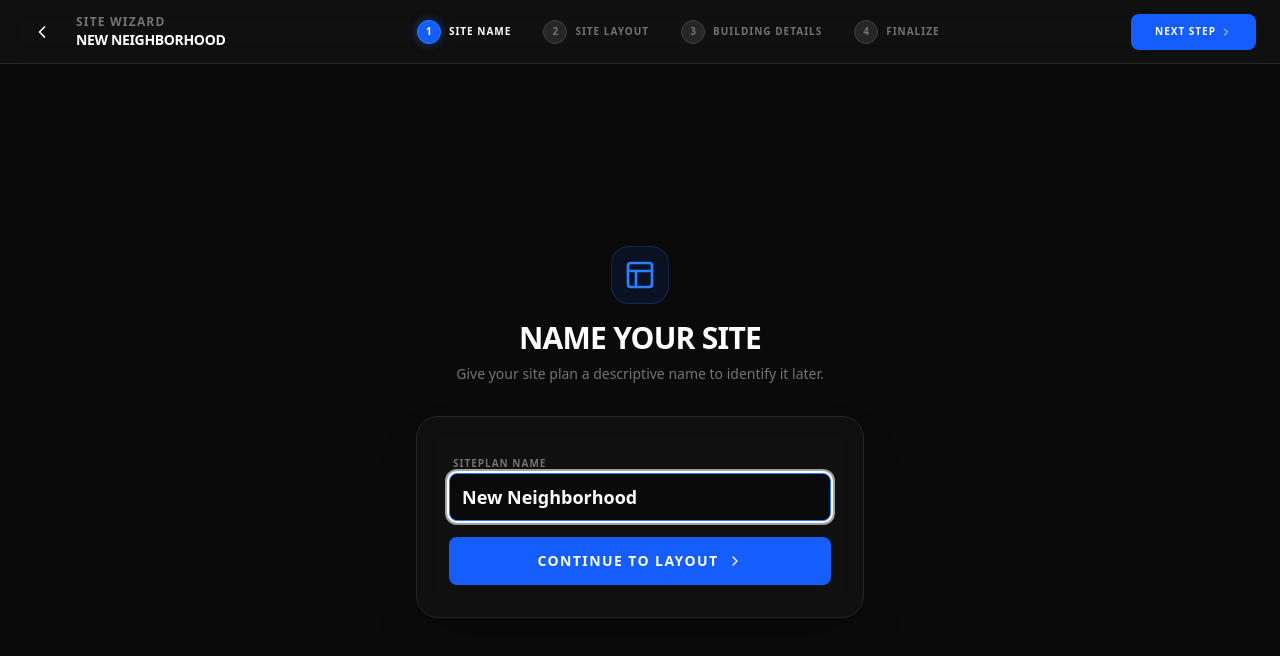
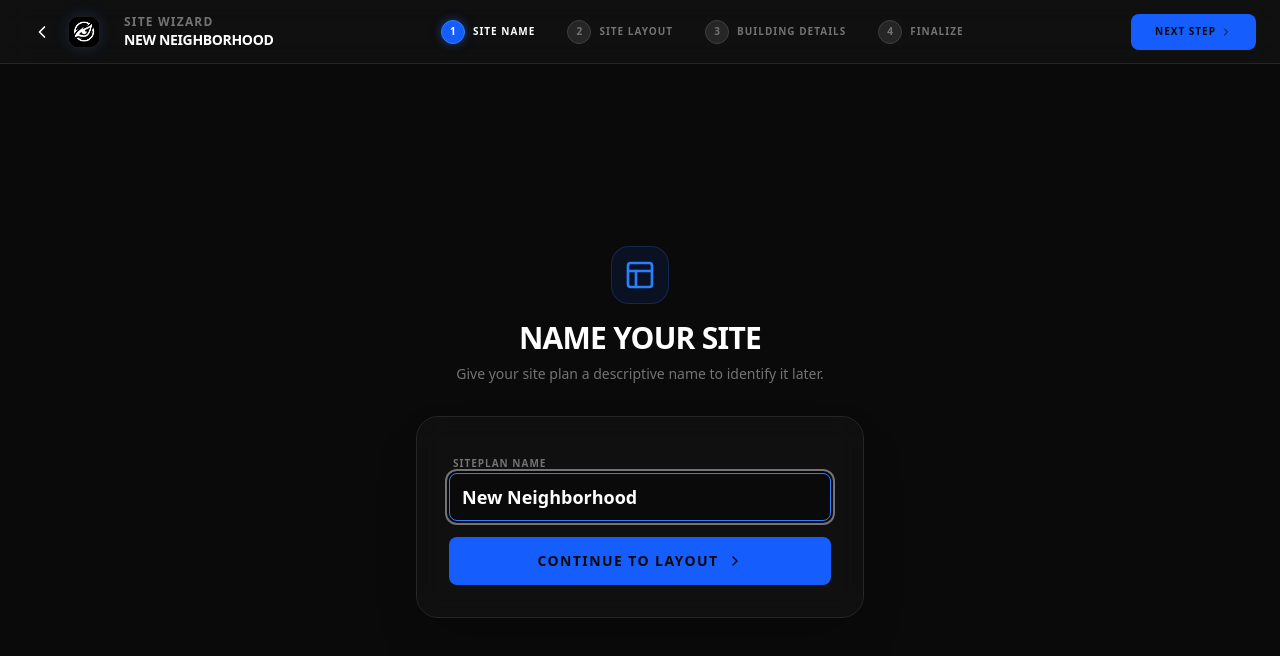
Before and after one commit to sandipndev/hawkeyes, a Next.js app: page /dashboard/new-site in a window 1280 px wide. Shown: the top 656 px of the page. Built offline with nearby package versions, Linux system fonts and the light colour scheme.

Commit message:
feat: home screen ui

```diff
--- a/app/dashboard/new-site/page.tsx
+++ b/app/dashboard/new-site/page.tsx
@@ -26,6 +26,7 @@ import {
   Armchair
 } from "lucide-react"
 import Link from "next/link"
+import Image from "next/image"
 import { Button } from "@/components/ui/button"
 import { Input } from "@/components/ui/input"
 import { Label } from "@/components/ui/label"
@@ -160,10 +161,15 @@ export default function NewSiteWizard() {
     <div className="h-screen bg-neutral-950 text-white flex flex-col overflow-hidden">
       {/* Header */}
       <header className="h-16 border-b border-neutral-800 flex items-center justify-between px-6 bg-neutral-900/50 backdrop-blur-md z-30">
-        <div className="flex items-center gap-4">
-          <Link href="/dashboard" className="p-2 hover:bg-neutral-800 rounded-lg transition-colors">
-            <ChevronLeft className="w-5 h-5" />
-          </Link>
+        <div className="flex items-center gap-6">
+          <div className="flex items-center gap-2">
+            <Link href="/dashboard" className="p-2 hover:bg-neutral-800 rounded-lg transition-colors">
+              <ChevronLeft className="w-5 h-5" />
+            </Link>
+            <div className="w-8 h-8 relative rounded-lg overflow-hidden shadow-[0_0_15px_rgba(59,130,246,0.2)] border border-white/5">
+              <Image src="/logo.png" alt="Hawkeyes Logo" fill className="object-cover" />
+            </div>
+          </div>
           <div>
             <h1 className="text-xs font-bold uppercase tracking-widest text-neutral-500">Site Wizard</h1>
             <div className="flex items-center gap-1.5">
--- a/app/dashboard/page.tsx
+++ b/app/dashboard/page.tsx
@@ -45,8 +45,8 @@ export default async function DashboardPage() {
           <div className="flex justify-between items-center h-16">
             <div className="flex items-center gap-8">
               <div className="flex items-center gap-2">
-                <div className="w-8 h-8 bg-blue-600 rounded-lg flex items-center justify-center">
-                  <Video className="w-5 h-5 text-white" />
+                <div className="w-8 h-8 relative rounded-lg overflow-hidden shadow-[0_0_15px_rgba(59,130,246,0.3)]">
+                  <Image src="/logo.png" alt="Hawkeyes Logo" fill className="object-cover" />
                 </div>
                 <span className="text-xl font-bold tracking-tight">Hawkeyes</span>
               </div>
--- a/app/globals.css
+++ b/app/globals.css
@@ -4,10 +4,11 @@
 @custom-variant dark (&:is(.dark *));
 
 @theme {
-  --color-primary: #3b82f6;
-  --color-secondary: #a855f7;
+  --color-primary: var(--primary);
+  --color-secondary: var(--secondary);
+  --color-accent: var(--accent);
   --color-surface: rgba(255, 255, 255, 0.05);
-  --color-border: rgba(255, 255, 255, 0.1);
+  --color-border: var(--border);
 
   --font-display: ui-sans-serif, system-ui, sans-serif;
 }
@@ -61,31 +62,31 @@
 
 :root {
   --radius: 0.625rem;
-  --background: oklch(1 0 0);
-  --foreground: oklch(0.145 0 0);
-  --card: oklch(1 0 0);
-  --card-foreground: oklch(0.145 0 0);
-  --popover: oklch(1 0 0);
-  --popover-foreground: oklch(0.145 0 0);
-  --primary: oklch(0.205 0 0);
-  --primary-foreground: oklch(0.985 0 0);
-  --secondary: oklch(0.97 0 0);
-  --secondary-foreground: oklch(0.205 0 0);
-  --muted: oklch(0.97 0 0);
-  --muted-foreground: oklch(0.556 0 0);
-  --accent: oklch(0.97 0 0);
-  --accent-foreground: oklch(0.205 0 0);
+  --background: oklch(0.12 0.015 250);
+  --foreground: oklch(0.985 0 0);
+  --card: oklch(0.16 0.02 250);
+  --card-foreground: oklch(0.985 0 0);
+  --popover: oklch(0.16 0.02 250);
+  --popover-foreground: oklch(0.985 0 0);
+  --primary: oklch(0.65 0.24 250);
+  --primary-foreground: oklch(0.145 0 0);
+  --secondary: oklch(0.7 0.2 310);
+  --secondary-foreground: oklch(0.985 0 0);
+  --muted: oklch(0.269 0 0);
+  --muted-foreground: oklch(0.708 0 0);
+  --accent: oklch(0.88 0.17 100);
+  --accent-foreground: oklch(0.145 0 0);
   --destructive: oklch(0.577 0.245 27.325);
-  --border: oklch(0.922 0 0);
-  --input: oklch(0.922 0 0);
-  --ring: oklch(0.708 0 0);
+  --border: oklch(1 0 0 / 10%);
+  --input: oklch(1 0 0 / 15%);
+  --ring: oklch(0.556 0 0);
   --chart-1: oklch(0.646 0.222 41.116);
   --chart-2: oklch(0.6 0.118 184.704);
   --chart-3: oklch(0.398 0.07 227.392);
   --chart-4: oklch(0.828 0.189 84.429);
   --chart-5: oklch(0.769 0.188 70.08);
-  --sidebar: oklch(0.985 0 0);
-  --sidebar-foreground: oklch(0.145 0 0);
+  --sidebar: oklch(0.16 0.02 250);
+  --sidebar-foreground: oklch(0.985 0 0);
   --sidebar-primary: oklch(0.205 0 0);
   --sidebar-primary-foreground: oklch(0.985 0 0);
   --sidebar-accent: oklch(0.97 0 0);
@@ -95,20 +96,20 @@
 }
 
 .dark {
-  --background: oklch(0.145 0 0);
+  --background: oklch(0.12 0.015 250);
   --foreground: oklch(0.985 0 0);
-  --card: oklch(0.205 0 0);
+  --card: oklch(0.16 0.02 250);
   --card-foreground: oklch(0.985 0 0);
-  --popover: oklch(0.205 0 0);
+  --popover: oklch(0.16 0.02 250);
   --popover-foreground: oklch(0.985 0 0);
-  --primary: oklch(0.922 0 0);
-  --primary-foreground: oklch(0.205 0 0);
-  --secondary: oklch(0.269 0 0);
+  --primary: oklch(0.65 0.24 250);
+  --primary-foreground: oklch(0.145 0 0);
+  --secondary: oklch(0.7 0.2 310);
   --secondary-foreground: oklch(0.985 0 0);
   --muted: oklch(0.269 0 0);
   --muted-foreground: oklch(0.708 0 0);
-  --accent: oklch(0.269 0 0);
-  --accent-foreground: oklch(0.985 0 0);
+  --accent: oklch(0.88 0.17 100);
+  --accent-foreground: oklch(0.145 0 0);
   --destructive: oklch(0.704 0.191 22.216);
   --border: oklch(1 0 0 / 10%);
   --input: oklch(1 0 0 / 15%);
@@ -118,7 +119,7 @@
   --chart-3: oklch(0.769 0.188 70.08);
   --chart-4: oklch(0.627 0.265 303.9);
   --chart-5: oklch(0.645 0.246 16.439);
-  --sidebar: oklch(0.205 0 0);
+  --sidebar: oklch(0.16 0.02 250);
   --sidebar-foreground: oklch(0.985 0 0);
   --sidebar-primary: oklch(0.488 0.243 264.376);
   --sidebar-primary-foreground: oklch(0.985 0 0);
--- a/app/layout.tsx
+++ b/app/layout.tsx
@@ -4,6 +4,9 @@ import "./globals.css";
 export const metadata: Metadata = {
   title: "Hawkeyes | Real-Time Intelligence Engine",
   description: "AI-powered spatial intelligence for physical spaces. Real-time monitoring, threat detection, and incident response.",
+  icons: {
+    icon: "/logo.png",
+  },
 };
 
 export default function RootLayout({
--- a/app/login/page.tsx
+++ b/app/login/page.tsx
@@ -1,11 +1,17 @@
 import { signIn } from "@/auth"
+import Image from "next/image"
 
 export default function LoginPage() {
   return (
     <div className="flex flex-col items-center justify-center min-h-screen bg-neutral-950 text-white">
       <div className="p-8 bg-neutral-900 rounded-2xl shadow-2xl border border-neutral-800 w-full max-w-md text-center">
-        <h1 className="text-3xl font-bold mb-6">Welcome Back</h1>
-        <p className="text-neutral-400 mb-8">Sign in to Hawkeyes to manage your floorplans.</p>
+        <div className="flex justify-center mb-6">
+          <div className="w-12 h-12 relative rounded-xl overflow-hidden shadow-[0_0_20px_rgba(59,130,246,0.3)] border border-white/10">
+            <Image src="/logo.png" alt="Hawkeyes Logo" fill className="object-cover" />
+          </div>
+        </div>
+        <h1 className="text-3xl font-bold mb-2">Welcome Back</h1>
+        <p className="text-neutral-400 mb-8">Sign in to Hawkeyes to manage your sites.</p>
 
         <form
           action={async () => {
--- a/app/page.tsx
+++ b/app/page.tsx
@@ -1,6 +1,7 @@
 "use client";
 
 import Link from "next/link";
+import Image from "next/image";
 import dynamic from "next/dynamic";
 import { useState, useRef } from "react";
 import { neighborhood as exampleNeighborhood, TOWER_CAM_2 } from "./floorplan/example";
@@ -114,10 +115,12 @@ export default function Home() {
   return (
     <SceneSettingsProvider neighborhood={neighborhood}>
       <main>
-        <header className="border-b border-border backdrop-blur-sm fixed top-0 w-full z-50 bg-black/50">
+        <header className="border-b border-white/5 backdrop-blur-md fixed top-0 w-full z-50 bg-black/20">
         <nav className="max-w-7xl mx-auto px-6 py-4 flex items-center justify-between">
           <div className="flex items-center gap-2">
-            <div className="w-8 h-8 bg-gradient-to-br from-primary to-secondary rounded-lg shadow-[0_0_15px_rgba(0,210,255,0.5)] border border-white/20" />
+            <div className="w-8 h-8 relative rounded-lg overflow-hidden shadow-[0_0_15px_rgba(var(--primary),0.5)] border border-white/20">
+              <Image src="/logo.png" alt="Hawkeyes Logo" fill className="object-cover" />
+            </div>
             <span className="font-black text-xl tracking-tighter uppercase text-white">Hawkeyes</span>
           </div>
           <Link href="/login" className="px-6 py-2 bg-white/10 backdrop-blur-md border border-white/20 text-white rounded-full font-medium hover:bg-white/20 transition-all shadow-[inset_0_1px_1px_rgba(255,255,255,0.2)]">
@@ -128,10 +131,13 @@ export default function Home() {
 
       <InfiniteHero
         title={
-          <>
-            Real-Time Intelligence for
-            <span className="bg-gradient-to-r from-primary via-white to-secondary bg-clip-text text-transparent italic"> Physical Spaces</span>
-          </>
+          <div className="relative inline-block">
+            <div className="absolute -inset-x-20 -inset-y-10 bg-primary/20 blur-[100px] rounded-full opacity-50" />
+            <div className="relative z-10">
+              Real-Time Intelligence for
+              <span className="bg-gradient-to-r from-primary via-white to-secondary bg-clip-text text-transparent italic"> Physical Spaces</span>
+            </div>
+          </div>
         }
         description="Hawkeyes is the foundational engine that lets AI understand and reason about real-world spaces—so humans can act faster, with total confidence."
         primaryCtaText="Get Started Now"
@@ -142,23 +148,23 @@ export default function Home() {
       <section className="px-6 pb-24 -mt-32 relative z-20">
         <div className="max-w-4xl mx-auto">
           <div className="grid md:grid-cols-3 gap-6 pt-8 text-left">
-            <div className="p-8 rounded-[2rem] border border-white/10 bg-white/[0.02] backdrop-blur-xl shadow-2xl hover:bg-white/[0.05] hover:border-primary/30 transition-all group overflow-hidden relative">
-              <div className="absolute -right-10 -top-10 w-24 h-24 bg-primary/10 blur-2xl rounded-full" />
-              <div className="w-12 h-12 rounded-2xl bg-primary/20 border border-primary/30 flex items-center justify-center mb-6 text-2xl shadow-[0_0_20px_rgba(0,210,255,0.2)] group-hover:scale-110 transition-transform">🏢</div>
+            <div className="p-8 rounded-[2rem] border border-white/10 bg-white/[0.02] backdrop-blur-xl shadow-2xl hover:bg-white/[0.05] hover:border-primary/50 hover:shadow-primary/20 transition-all group overflow-hidden relative">
+              <div className="absolute -right-10 -top-10 w-24 h-24 bg-primary/20 blur-2xl rounded-full" />
+              <div className="w-12 h-12 rounded-2xl bg-primary/20 border border-primary/40 flex items-center justify-center mb-6 text-2xl shadow-primary/30 group-hover:scale-110 transition-transform">🏢</div>
               <h3 className="font-black text-xl mb-3 uppercase tracking-tight group-hover:text-primary transition-colors">Spatial Intel</h3>
               <p className="text-sm text-slate-400 font-medium leading-relaxed">Buildings, floors, rooms, and cameras as a living environment</p>
             </div>
 
-            <div className="p-8 rounded-[2rem] border border-white/10 bg-white/[0.02] backdrop-blur-xl shadow-2xl hover:bg-white/[0.05] hover:border-secondary/30 transition-all group overflow-hidden relative">
-              <div className="absolute -right-10 -top-10 w-24 h-24 bg-secondary/10 blur-2xl rounded-full" />
-              <div className="w-12 h-12 rounded-2xl bg-secondary/20 border border-secondary/30 flex items-center justify-center mb-6 text-2xl shadow-[0_0_20px_rgba(0,255,135,0.2)] group-hover:scale-110 transition-transform">⚡</div>
+            <div className="p-8 rounded-[2rem] border border-white/10 bg-white/[0.02] backdrop-blur-xl shadow-2xl hover:bg-white/[0.05] hover:border-secondary/50 hover:shadow-secondary/20 transition-all group overflow-hidden relative">
+              <div className="absolute -right-10 -top-10 w-24 h-24 bg-secondary/20 blur-2xl rounded-full" />
+              <div className="w-12 h-12 rounded-2xl bg-secondary/20 border border-secondary/40 flex items-center justify-center mb-6 text-2xl shadow-secondary/30 group-hover:scale-110 transition-transform">⚡</div>
               <h3 className="font-black text-xl mb-3 uppercase tracking-tight group-hover:text-secondary transition-colors">Live Detect</h3>
               <p className="text-sm text-slate-400 font-medium leading-relaxed">Detect and verify unusual situations as they unfold in real-time</p>
             </div>
 
-            <div className="p-8 rounded-[2rem] border border-white/10 bg-white/[0.02] backdrop-blur-xl shadow-2xl hover:bg-white/[0.05] hover:border-accent/30 transition-all group overflow-hidden relative">
-              <div className="absolute -right-10 -top-10 w-24 h-24 bg-accent/10 blur-2xl rounded-full" />
-              <div className="w-12 h-12 rounded-2xl bg-accent/20 border border-accent/30 flex items-center justify-center mb-6 text-2xl shadow-[0_0_20px_rgba(255,184,0,0.2)] group-hover:scale-110 transition-transform">🔒</div>
+            <div className="p-8 rounded-[2rem] border border-white/10 bg-white/[0.02] backdrop-blur-xl shadow-2xl hover:bg-white/[0.05] hover:border-accent/50 hover:shadow-accent/20 transition-all group overflow-hidden relative">
+              <div className="absolute -right-10 -top-10 w-24 h-24 bg-accent/20 blur-2xl rounded-full" />
+              <div className="w-12 h-12 rounded-2xl bg-accent/20 border border-accent/40 flex items-center justify-center mb-6 text-2xl shadow-accent/30 group-hover:scale-110 transition-transform">🔒</div>
               <h3 className="font-black text-xl mb-3 uppercase tracking-tight group-hover:text-accent transition-colors">Privacy First</h3>
               <p className="text-sm text-slate-400 font-medium leading-relaxed">Focuses on behavior and location, not personal identity</p>
             </div>
@@ -168,13 +174,13 @@ export default function Home() {
 
       <section ref={demoSectionRef} className="min-h-screen bg-[#050505] text-white flex flex-col items-center justify-center px-6 py-24 relative overflow-hidden">
         {/* Decorative background elements */}
-        <div className="absolute top-0 left-1/4 w-96 h-96 bg-slate-500/10 blur-[120px] rounded-full pointer-events-none" />
-        <div className="absolute bottom-0 right-1/4 w-96 h-96 bg-blue-500/10 blur-[120px] rounded-full pointer-events-none" />
+        <div className="absolute top-0 left-1/4 w-[500px] h-[500px] bg-primary/10 blur-[120px] rounded-full pointer-events-none animate-pulse" />
+        <div className="absolute bottom-0 right-1/4 w-[500px] h-[500px] bg-secondary/10 blur-[120px] rounded-full pointer-events-none animate-pulse" style={{ animationDelay: '2s' }} />
 
         <div className="max-w-7xl w-full mb-16 relative z-10">
           <div className="flex flex-col space-y-4">
-            <div className="inline-flex items-center gap-2 px-3 py-1 rounded-full bg-white/5 border border-white/10 text-slate-300 text-[10px] font-black tracking-[0.2em] uppercase w-fit">
-              <span className="w-1.5 h-1.5 rounded-full bg-slate-400 animate-pulse" />
+            <div className="inline-flex items-center gap-2 px-3 py-1 rounded-full bg-primary/10 border border-primary/20 text-primary text-[10px] font-black tracking-[0.2em] uppercase w-fit shadow-primary/20">
+              <span className="w-1.5 h-1.5 rounded-full bg-primary animate-pulse shadow-primary" />
               Live Monitoring System
             </div>
             <div className="flex flex-col lg:flex-row lg:items-end justify-between gap-8">
@@ -278,7 +284,7 @@ export default function Home() {
               <div className="h-full p-8 rounded-[2rem] border border-white/10 bg-white/[0.02] backdrop-blur-xl hover:bg-white/[0.05] transition-all group overflow-hidden relative flex flex-col justify-center text-center">
                 <div className="absolute inset-0 bg-primary/5 opacity-0 group-hover:opacity-100 transition-opacity" />
                 <div className="relative z-10">
-                  <div className="w-20 h-20 rounded-3xl bg-primary/20 border border-primary/30 flex items-center justify-center mx-auto mb-8 text-4xl shadow-[0_0_30px_rgba(0,210,255,0.2)] group-hover:scale-110 transition-transform">🗺️</div>
+                  <div className="w-20 h-20 rounded-3xl bg-primary/20 border border-primary/30 flex items-center justify-center mx-auto mb-8 text-4xl shadow-primary/20 group-hover:scale-110 transition-transform">🗺️</div>
                   <h3 className="font-black text-3xl mb-4 uppercase tracking-tight text-white group-hover:text-primary transition-colors">Spatial Foundation</h3>
                   <p className="text-slate-400 font-medium leading-relaxed">
                     We turn your site plans into a precise digital layout so the system understands where things actually are.
@@ -289,7 +295,7 @@ export default function Home() {
             trackers={
               <div className="h-full p-6 rounded-[2rem] border border-white/10 bg-white/[0.02] backdrop-blur-xl hover:bg-white/[0.05] transition-all group overflow-hidden relative flex flex-col">
                 <div className="flex items-center gap-4 mb-4">
-                  <div className="w-10 h-10 rounded-xl bg-secondary/20 border border-secondary/30 flex items-center justify-center text-xl shadow-inner shadow-secondary/20">📹</div>
+                  <div className="w-10 h-10 rounded-xl bg-secondary/20 border border-secondary/30 flex items-center justify-center text-xl shadow-secondary/20">📹</div>
                   <h3 className="font-black text-sm uppercase tracking-tight text-white group-hover:text-secondary transition-colors leading-tight">Edge Intel</h3>
                 </div>
                 <p className="text-[11px] text-slate-400 font-medium leading-relaxed">
@@ -300,7 +306,7 @@ export default function Home() {
             statistic={
               <div className="h-full p-6 rounded-[2rem] border border-white/10 bg-white/[0.02] backdrop-blur-xl hover:bg-white/[0.05] transition-all group overflow-hidden relative flex flex-col">
                 <div className="flex items-center gap-4 mb-4">
-                  <div className="w-10 h-10 rounded-xl bg-accent/20 border border-accent/30 flex items-center justify-center text-xl shadow-inner shadow-accent/20">🧠</div>
+                  <div className="w-10 h-10 rounded-xl bg-accent/20 border border-accent/30 flex items-center justify-center text-xl shadow-accent/20">🧠</div>
                   <h3 className="font-black text-sm uppercase tracking-tight text-white group-hover:text-accent transition-colors leading-tight">Neural Fusion</h3>
                 </div>
                 <p className="text-[11px] text-slate-400 font-medium leading-relaxed">
@@ -311,7 +317,7 @@ export default function Home() {
             focus={
               <div className="h-full p-6 rounded-[2rem] border border-white/10 bg-white/[0.02] backdrop-blur-xl hover:bg-white/[0.05] transition-all group overflow-hidden relative flex flex-col">
                 <div className="flex items-center gap-4 mb-4">
-                  <div className="w-10 h-10 rounded-xl bg-primary/20 border border-primary/30 flex items-center justify-center text-xl shadow-inner shadow-primary/20">✨</div>
+                  <div className="w-10 h-10 rounded-xl bg-primary/20 border border-primary/30 flex items-center justify-center text-xl shadow-primary/20">✨</div>
                   <h3 className="font-black text-sm uppercase tracking-tight text-white group-hover:text-primary transition-colors leading-tight">AI Analysis</h3>
                 </div>
                 <p className="text-[11px] text-slate-400 font-medium leading-relaxed">
@@ -322,7 +328,7 @@ export default function Home() {
             productivity={
               <div className="h-full p-6 rounded-[2rem] border border-white/10 bg-white/[0.02] backdrop-blur-xl hover:bg-white/[0.05] transition-all group overflow-hidden relative flex flex-col">
                 <div className="flex items-center gap-4 mb-4">
-                  <div className="w-10 h-10 rounded-xl bg-slate-400/20 border border-slate-400/30 flex items-center justify-center text-xl shadow-inner shadow-white/10">⚡</div>
+                  <div className="w-10 h-10 rounded-xl bg-slate-400/20 border border-slate-400/30 flex items-center justify-center text-xl shadow-white/10">⚡</div>
                   <h3 className="font-black text-sm uppercase tracking-tight text-white group-hover:text-white transition-colors leading-tight">Real-time Intel</h3>
                 </div>
                 <p className="text-[11px] text-slate-400 font-medium leading-relaxed">
@@ -332,7 +338,7 @@ export default function Home() {
             }
             shortcuts={
               <div className="h-full p-8 rounded-[2rem] border border-white/10 bg-white/[0.02] backdrop-blur-xl hover:bg-white/[0.05] transition-all group overflow-hidden relative flex items-center gap-8">
-                <div className="w-16 h-16 rounded-2xl bg-secondary/20 border border-secondary/30 flex items-center justify-center text-3xl shadow-inner shadow-secondary/20 group-hover:scale-110 transition-transform flex-shrink-0">🔔</div>
+                <div className="w-16 h-16 rounded-2xl bg-secondary/20 border border-secondary/30 flex items-center justify-center text-3xl shadow-secondary/20 group-hover:scale-110 transition-transform flex-shrink-0">🔔</div>
                 <div className="flex-1">
                   <h3 className="font-black text-2xl mb-2 uppercase tracking-tight text-white group-hover:text-secondary transition-colors">Smart Alerting</h3>
                   <p className="text-sm text-slate-400 font-medium leading-relaxed max-w-xl">
@@ -348,7 +354,9 @@ export default function Home() {
       <footer className="bg-black border-t border-white/5 py-12 px-6">
         <div className="max-w-7xl mx-auto flex flex-col md:flex-row justify-between items-center gap-6">
           <div className="flex items-center gap-2">
-            <div className="w-6 h-6 bg-gradient-to-br from-primary to-secondary rounded shadow-[0_0_10px_rgba(0,210,255,0.3)]" />
+            <div className="w-6 h-6 relative rounded overflow-hidden shadow-[0_0_10px_rgba(var(--primary),0.3)]">
+              <Image src="/logo.png" alt="Hawkeyes Logo" fill className="object-cover" />
+            </div>
             <span className="font-black tracking-tighter uppercase text-white">Hawkeyes</span>
           </div>
           <div className="flex gap-8 text-sm text-white/60">
--- a/app/siteplan/[id]/site-plan-view.tsx
+++ b/app/siteplan/[id]/site-plan-view.tsx
@@ -13,6 +13,7 @@ import {
   Check
 } from "lucide-react"
 import Link from "next/link"
+import Image from "next/image"
 import { Neighborhood, CCTV, TowerCCTV } from "@/app/floorplan/model"
 import { SceneSettingsProvider } from "@/app/floorplan/context"
 import Scene3D from "@/app/scene"
@@ -128,10 +129,15 @@ export default function SitePlanView({ sitePlan }: SitePlanViewProps) {
     <div className="h-screen bg-neutral-950 text-white flex flex-col overflow-hidden">
       {/* Header */}
       <header className="h-16 border-b border-neutral-800 flex items-center justify-between px-6 bg-neutral-900/50 backdrop-blur-md z-30">
-        <div className="flex items-center gap-4">
-          <Link href="/dashboard" className="p-2 hover:bg-neutral-800 rounded-lg transition-colors">
-            <ChevronLeft className="w-5 h-5" />
-          </Link>
+        <div className="flex items-center gap-6">
+          <div className="flex items-center gap-2">
+            <Link href="/dashboard" className="p-2 hover:bg-neutral-800 rounded-lg transition-colors">
+              <ChevronLeft className="w-5 h-5" />
+            </Link>
+            <div className="w-8 h-8 relative rounded-lg overflow-hidden shadow-[0_0_15px_rgba(59,130,246,0.2)] border border-white/5">
+              <Image src="/logo.png" alt="Hawkeyes Logo" fill className="object-cover" />
+            </div>
+          </div>
           <div>
             <h1 className="text-xs font-bold uppercase tracking-widest text-neutral-500">Site Plan</h1>
             <h2 className="text-sm font-black tracking-tight uppercase truncate max-w-[200px]">{sitePlan.name}</h2>
```
Also changed, not shown: components/ui/infinite-hero.tsx (+9 -1 lines), public/logo.png (added).
